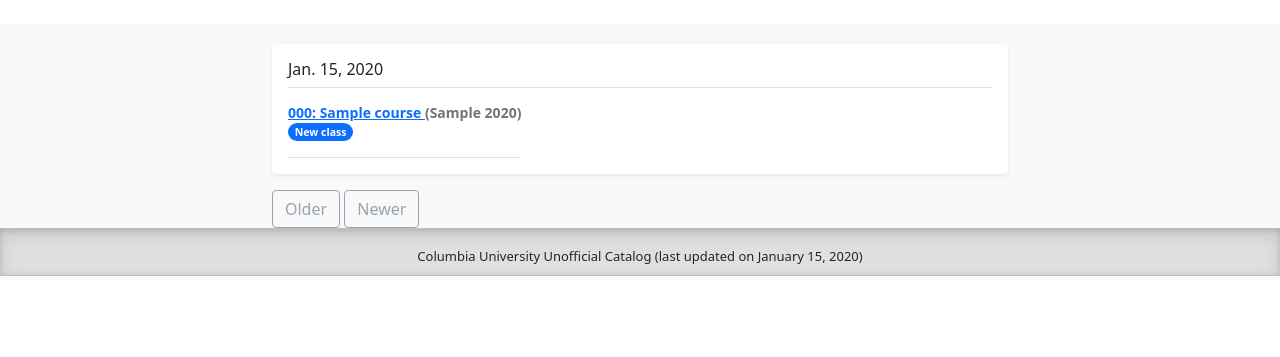
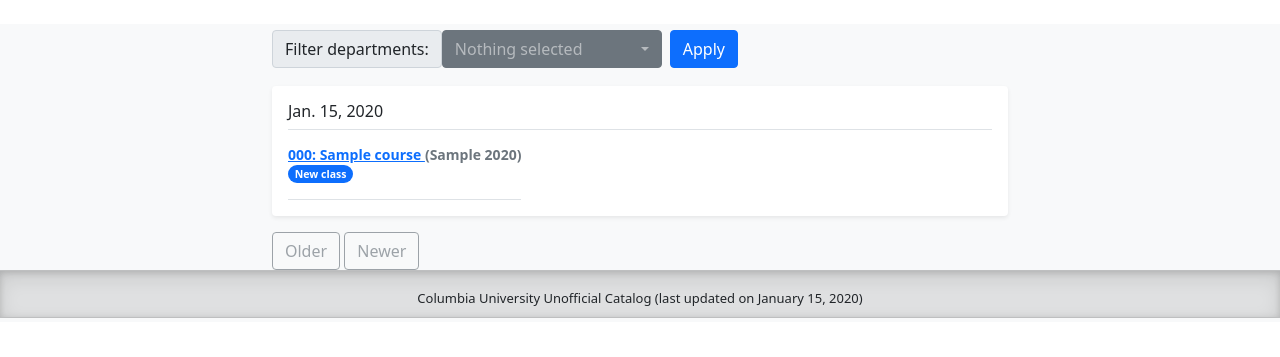
Before and after one commit to soid/peqod, a Django app: page /updates in a window 1280 px wide. Shown: the part 97-454 px from the top of the page. Run offline with Django 3.2, Linux system fonts and the light colour scheme; tables that the repository leaves empty hold one stand-in row (values such as "Sample post"); data that the repository does not hold is empty; some libraries are stand-ins or nearby versions.

Commit message:
update page to enable filter by department

```diff
--- a/catalog/courses/management/commands/update_catalog.py
+++ b/catalog/courses/management/commands/update_catalog.py
@@ -92,6 +92,7 @@ class Command(BaseCommand):
                     update.added_date = update_date
                     update.year = year
                     update.semester = semester
+                    update.department = course['department']
                     update_diff = {}
                     if len(obj) > 0:
                         obj = obj[0]
--- a/catalog/courses/models.py
+++ b/catalog/courses/models.py
@@ -132,6 +132,7 @@ class CatalogUpdate(models.Model):
     class Meta:
         indexes = [
             models.Index(fields=['added_date']),
+            models.Index(fields=['department']),
         ]
 
     def add_typ(self, typ_to_add: int):
--- a/catalog/courses/templates/updates.html
+++ b/catalog/courses/templates/updates.html
@@ -5,9 +5,39 @@
 {% block title %}Columbia Catalog{% endblock %}
 
 {% block content %}
+    <script src="https://ajax.googleapis.com/ajax/libs/jquery/3.6.0/jquery.min.js"></script>
+    <!-- Latest compiled and minified CSS -->
+    <link rel="stylesheet" href="https://cdn.jsdelivr.net/npm/bootstrap-select@1.14.0-beta2/dist/css/bootstrap-select.min.css">
+
+    <!-- Latest compiled and minified JavaScript -->
+    <script src="https://cdn.jsdelivr.net/npm/bootstrap-select@1.14.0-beta2/dist/js/bootstrap-select.min.js"></script>
 
     <div class="py-1 bg-light">
         <div class="container">
+            <div class="row">
+                <div class="col-2"></div>
+                <div class="col">
+                    <form method="get">
+                        <div class="btn-toolbar" role="toolbar" aria-label="Search options">
+                            <div class="btn-group me-2 peqod-search-toolbar" role="group" aria-label="First group">
+                                <div class="input-group-text" id="btnGroupAddon">Filter departments:</div>
+                                <select name="dep" class="selectpicker" data-style="btn-secondary"
+                                        data-live-search="true" multiple data-actions-box="true"
+                                        data-selected-text-format="count > 1">
+                                    {% for dep in departments %}
+                                        <option {% if dep.department in deps_filter %}selected{% endif %}>
+                                            {{ dep.department }}
+                                        </option>
+                                    {% endfor %}
+                                </select>
+                            </div>
+                            <div class="btn-group me-2 peqod-search-toolbar" role="group" aria-label="First group">
+                                <button type="submit" class="btn btn-primary">Apply</button>
+                            </div>
+                        </div>
+                    </form>
+                </div>
+            </div>
             <div class="row">
                 <div class="col-md-2"></div>
                     <div class="col-md-8">
@@ -76,7 +106,7 @@
                                         {% if update.get_diff.old_location %}
                                         <span class="badge rounded-pill bg-danger">-{{ update.get_diff.old_location }}</span>
                                         {% endif %}
-                                        <span class="badge rounded-pill bg-success">-{{ update.get_diff.new_location }}</span>
+                                        <span class="badge rounded-pill bg-success">+{{ update.get_diff.new_location }}</span>
                                         <br/>
                                     {% endif %}
                                 </p>
--- a/catalog/courses/views.py
+++ b/catalog/courses/views.py
@@ -16,6 +16,7 @@ from courses.templatetags.cutags import unslash
 
 CACHE_GET_LAST_UPDATED = "_get_last_updated"
 CACHE_DEP_LIST_PAGE = "department_list_page"
+CACHE_DEPARTMENTS = "departments"
 
 
 def _get_last_updated():
@@ -23,6 +24,14 @@ def _get_last_updated():
     if not result:
         result = Course.objects.order_by('-added_date')[0].added_date
         cache.set(CACHE_GET_LAST_UPDATED, result, 60*60 * 24)  # 24 hours cache
+    return result
+
+
+def _get_departments():
+    result = cache.get(CACHE_DEPARTMENTS)
+    if not result:
+        result = Course.objects.order_by("department").values('department').distinct()
+        cache.set(CACHE_DEPARTMENTS, result, 60*60 * 24)  # 24 hours cache
     return result
 
 
@@ -108,7 +117,6 @@ def index(request):
 
     # available filters
     semesters = Course.objects.order_by("-year", "semester").values('year', 'semester').distinct()
-    departments = Course.objects.order_by("department").values('department').distinct()
 
     context = {
         'menu': 'classes',
@@ -126,7 +134,7 @@ def index(request):
         "course_list": course_list,
         'page_obj': page_obj,
         "semesters": semesters,
-        "departments": departments,
+        "departments": _get_departments(),
         "days": utils.DAYS,
         # last updated
         'last_updated': _get_last_updated(),
@@ -280,12 +288,23 @@ def updates(request):
         .order_by('-added_date') \
         .prefetch_related('related_class')
 
+    # filter departments if requested
+    deps_filter = request.GET.getlist('dep')
+    if len(deps_filter) > 0:
+        qs = []
+        for dep in deps_filter:
+            qs.append(Q(department=dep))
+        qs = reduce(__or__, qs)
+        updates = updates.filter(qs)
+
     paginator = Paginator(updates, 100)
     page_obj = paginator.get_page(page_number)
 
     context = {
         'menu': 'updates',
         'page_obj': page_obj,
+        "departments": _get_departments(),
+        'deps_filter': deps_filter,
         'last_updated': _get_last_updated(),
     }
     return render(request, 'updates.html', context)
```
Also changed, not shown: catalog/courses/migrations/0009_catalogupdate_courses_cat_departm_d05385_idx.py (added).
